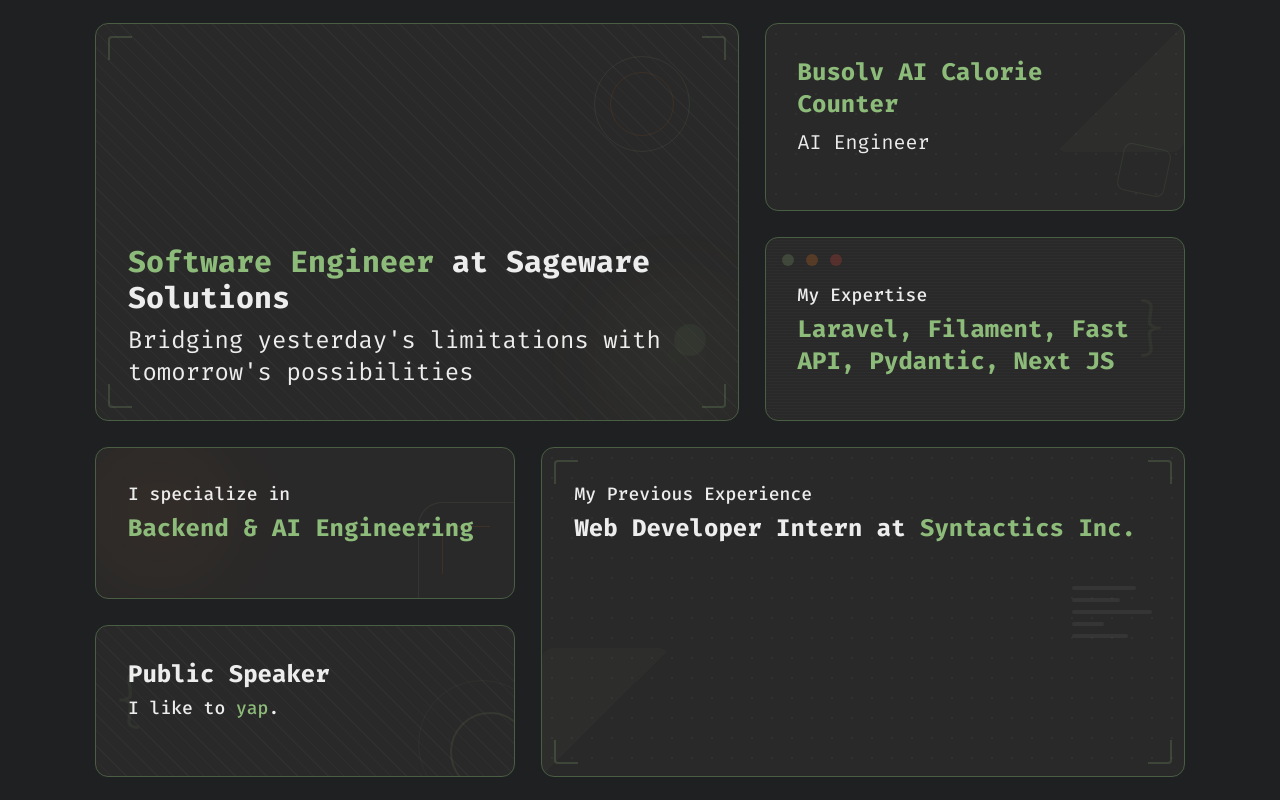
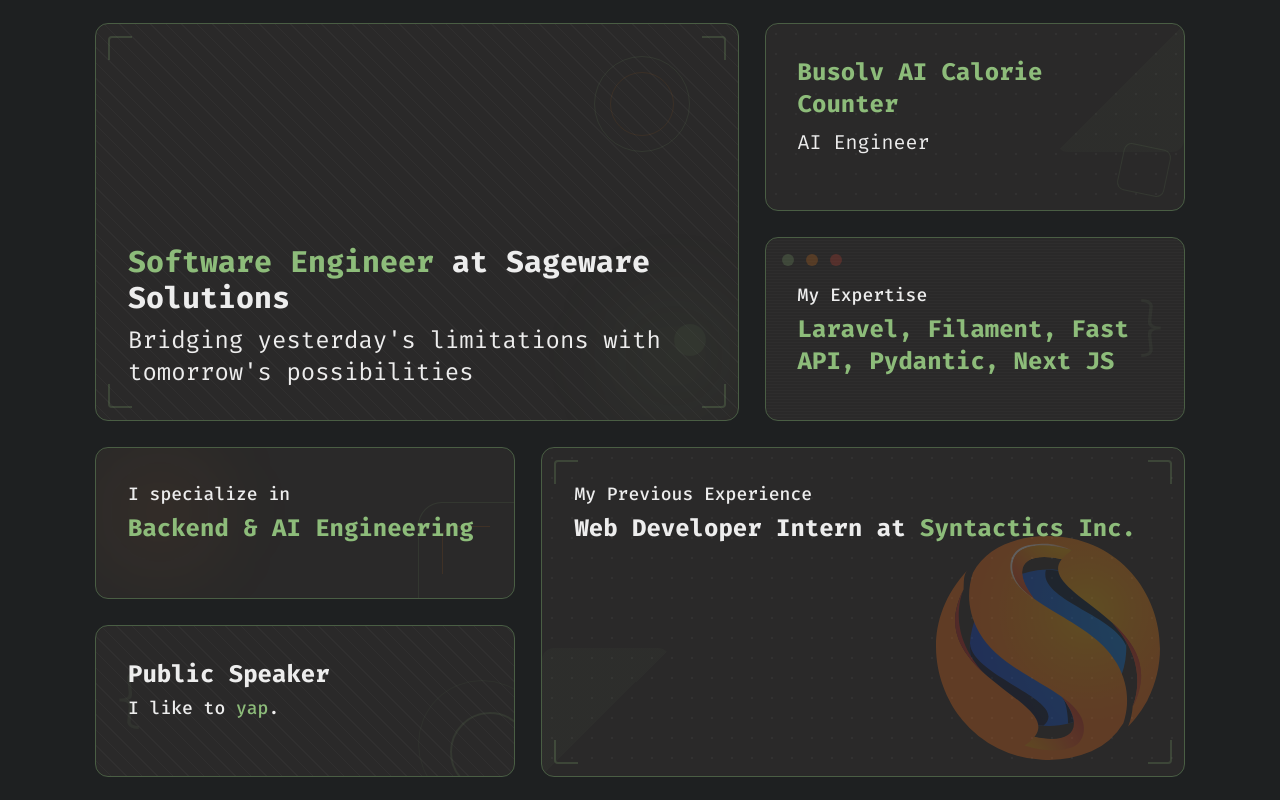
Before and after one commit to markimoo09/portfolio-reinvent, a Next.js app: page / in a window 1280 px wide. Shown: the part 808-1608 px from the top of the page. Built offline with nearby package versions, Linux system fonts and the light colour scheme.

Commit message:
added sync logo

```diff
--- a/app/components/experience.tsx
+++ b/app/components/experience.tsx
@@ -1,4 +1,5 @@
 import React from "react";
+import Image from "next/image";
 
 // Decorative corner brackets (code-like aesthetic)
 const CornerBrackets = ({ className = "" }: { className?: string }) => (
@@ -194,12 +195,15 @@ const ExperienceSection = () => {
       <div className="relative outline-1 outline-gruv-highlight-green/40 bg-gruv-bg-tinted row-span-2 col-span-3 rounded-xl p-8 hover:pl-10 transition-all duration-200 overflow-hidden group">
         <DotGrid />
         <CornerShape position="bottom-left" />
-        <div className="absolute top-1/2 right-8 -translate-y-1/2 flex flex-col gap-2 opacity-[0.06]">
-          <div className="w-16 h-1 bg-current rounded" />
-          <div className="w-12 h-1 bg-current rounded" />
-          <div className="w-20 h-1 bg-current rounded" />
-          <div className="w-8 h-1 bg-current rounded" />
-          <div className="w-14 h-1 bg-current rounded" />
+        {/* Syntactics brand logo as background */}
+        <div className="absolute right-6 bottom-4 w-56 h-56 opacity-25">
+          <Image
+            src="/images/syntactics-brand.svg"
+            alt=""
+            fill
+            className="object-contain"
+            aria-hidden="true"
+          />
         </div>
         <CornerBrackets className="group-hover:border-gruv-highlight-green/40 transition-colors duration-300" />
         <div className="relative z-10 flex flex-col gap-1 h-full justify-start">
```
Also changed, not shown: public/images/syntactics-brand.svg (added).
